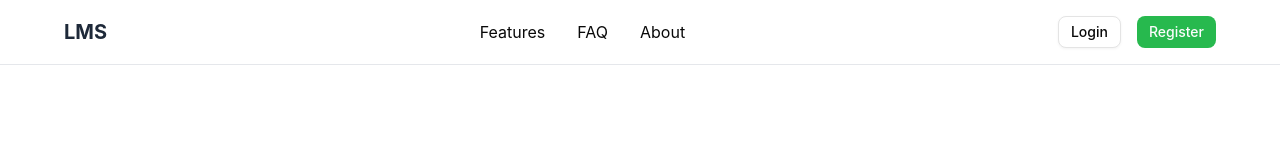
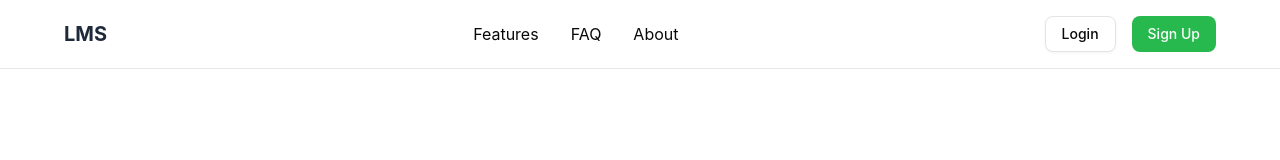
Before and after one commit to theekshana-nirmal/lms-frontend, a React (Vite) app: page / in a window 1280 px wide. Shown: the top 160 px of the page. Built offline with nearby package versions, Linux system fonts and the light colour scheme.

Commit message:
feat: implement login/logout functionality in Navbar component

```diff
--- a/src/components/layout/Navbar.jsx
+++ b/src/components/layout/Navbar.jsx
@@ -1,8 +1,20 @@
 import { NAV_LINKS } from "@/features/landing/constants/landingContent";
 import { Button } from "../ui/button";
-import { Link } from "react-router-dom";
+import { Link, useNavigate } from "react-router-dom";
+import { useEffect, useState } from "react";
 
 const Navbar = () => {
+  const navigate = useNavigate();
+  const [loggedIn, setLoggedIn] =  useState(false);
+  useEffect(() => {
+    const token = localStorage.getItem("accessToken");
+    if (token) {
+      setLoggedIn(true);
+    } else {
+      setLoggedIn(false);
+    }
+  }, []);
+
   return (
     <nav className="max-w-full px-2 sm:px-8 lg:px-16 py-4 flex items-center justify-between border-b border-gray-200 fixed top-0 bg-white w-full z-10">
       <div className="font-bold text-xl text-gray-800">
@@ -22,12 +34,22 @@ const Navbar = () => {
       </div>
 
       <div className="flex gap-2 sm:gap-4">
-        <Button variant="outline" asChild size="sm">
-          <Link to="/login">Login</Link>
-        </Button>
-        <Button asChild size="sm">
-          <Link to="/register">Register</Link>
-        </Button>
+        {loggedIn ? (
+            <Button variant="outline" onClick={() => {
+              localStorage.clear();
+              setLoggedIn(false);
+              navigate("/login", { replace: true });
+            }}>Logout</Button>
+        ) : (
+          <>
+            <Link to="/login">
+              <Button variant="outline">Login</Button>
+            </Link>
+            <Link to="/register">
+              <Button>Sign Up</Button>
+            </Link>
+          </>
+        )}
       </div>
     </nav>
   );
```
